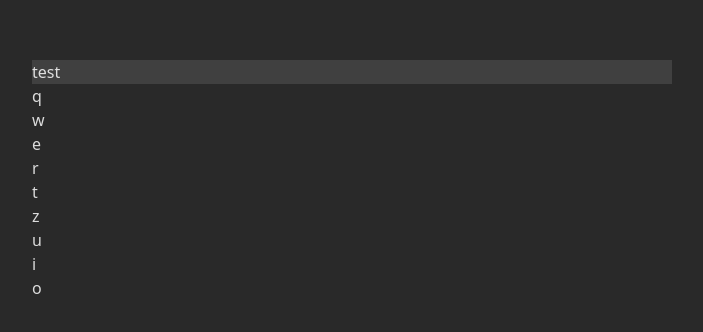
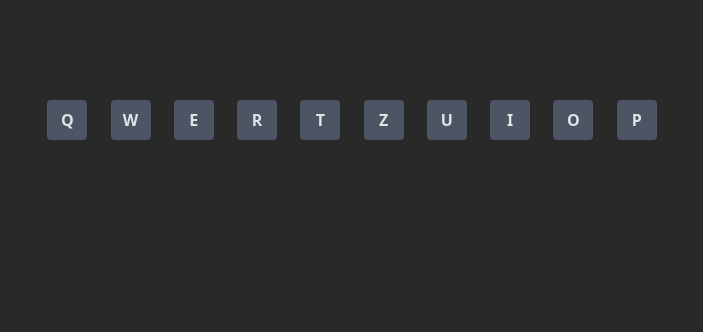
Before and after one commit to pstierle/wordle-clone, a React (Create React App) app: page / in a window 1280 px wide. Shown: the part 164-496 px from the top of the page, without its empty margins (288-991 px from the left). Built offline with nearby package versions, Linux system fonts and the light colour scheme.

Commit message:
display correct guess

```diff
--- a/src/App.tsx
+++ b/src/App.tsx
@@ -8,13 +8,26 @@ import KeyboardJSON from "./assets/keyboard.json";
 function App() {
   const [lastPressed, setlastPressed] = useState<IKey>();
   const [keys, setKeys] = useState<IKey[]>([]);
+  const [word] = useState<string>("test");
+  const [guess, setGuess] = useState<IKey[]>([]);
 
   const handler = useCallback(
     (event: KeyboardEvent) => {
-      setlastPressed({ letter: event.key, code: event.keyCode });
-      console.log(lastPressed);
+      const key: IKey = { letter: event.key, code: event.keyCode };
+
+      setlastPressed(key);
+
+      if (key.letter === "Backspace") {
+        setGuess(guess.filter((g, i) => i !== guess.length - 1));
+        return;
+      }
+
+      if (guess.length < word.length) {
+        const newGuess = [...guess, key];
+        setGuess(newGuess);
+      }
     },
-    [setlastPressed, lastPressed]
+    [setlastPressed, guess, setGuess, word]
   );
 
   useEventListener("keydown", handler);
@@ -33,7 +46,7 @@ function App() {
 
   return (
     <div className="flex flex-col justify-center w-1/2 mx-auto mt-56">
-      <Guess />
+      <Guess guess={guess} />
       <Keyboard lastPressed={lastPressed} keys={keys} />
     </div>
   );
--- a/src/assets/keyboard.json
+++ b/src/assets/keyboard.json
@@ -7,5 +7,6 @@
   "z": 90,
   "u": 85,
   "i": 73,
-  "o": 79
+  "o": 79,
+  "p": 80
 }
--- a/src/components/Key.tsx
+++ b/src/components/Key.tsx
@@ -2,7 +2,13 @@ import { IKey } from "../models/IKey";
 
 function Key(props: IKey) {
   return (
-    <div>
+    <div
+      className={`px-2 py-1  rounded w-10 h-10 text-center uppercase flex justify-center items-center font-bold transition-all ${
+        props.lastPressed?.letter === props.letter
+          ? "bg-red-200"
+          : "bg-gray-600"
+      }`}
+    >
       <p>{props.letter}</p>
     </div>
   );
--- /dev/null
+++ b/src/models/IGuess.ts
@@ -0,0 +1,5 @@
+import { IKey } from "./IKey";
+
+export interface IGuess {
+  guess: IKey[];
+}
--- a/src/views/Guess.tsx
+++ b/src/views/Guess.tsx
@@ -1,5 +1,20 @@
-function Guess() {
-  return <div className="bg-neutral-700">test</div>;
+import { IGuess } from "../models/IGuess";
+
+function Guess(props: IGuess) {
+  return (
+    <div className="flex gap-1  justify-center">
+      {props.guess.map((key, index) => {
+        return (
+          <div
+            key={index}
+            className="h-14 w-14 bg-gray-700 rounded uppercase flex justify-center items-center font-bold"
+          >
+            <p>{key.letter}</p>
+          </div>
+        );
+      })}
+    </div>
+  );
 }
 
 export default Guess;
--- a/src/views/Keyboard.tsx
+++ b/src/views/Keyboard.tsx
@@ -3,7 +3,7 @@ import { IKeyboard } from "../models/IKeyboard";
 
 function Keyboard(props: IKeyboard) {
   return (
-    <div>
+    <div className="flex gap-2 justify-evenly mt-10">
       {props.keys.map((key, index) => {
         return (
           <Key
```
